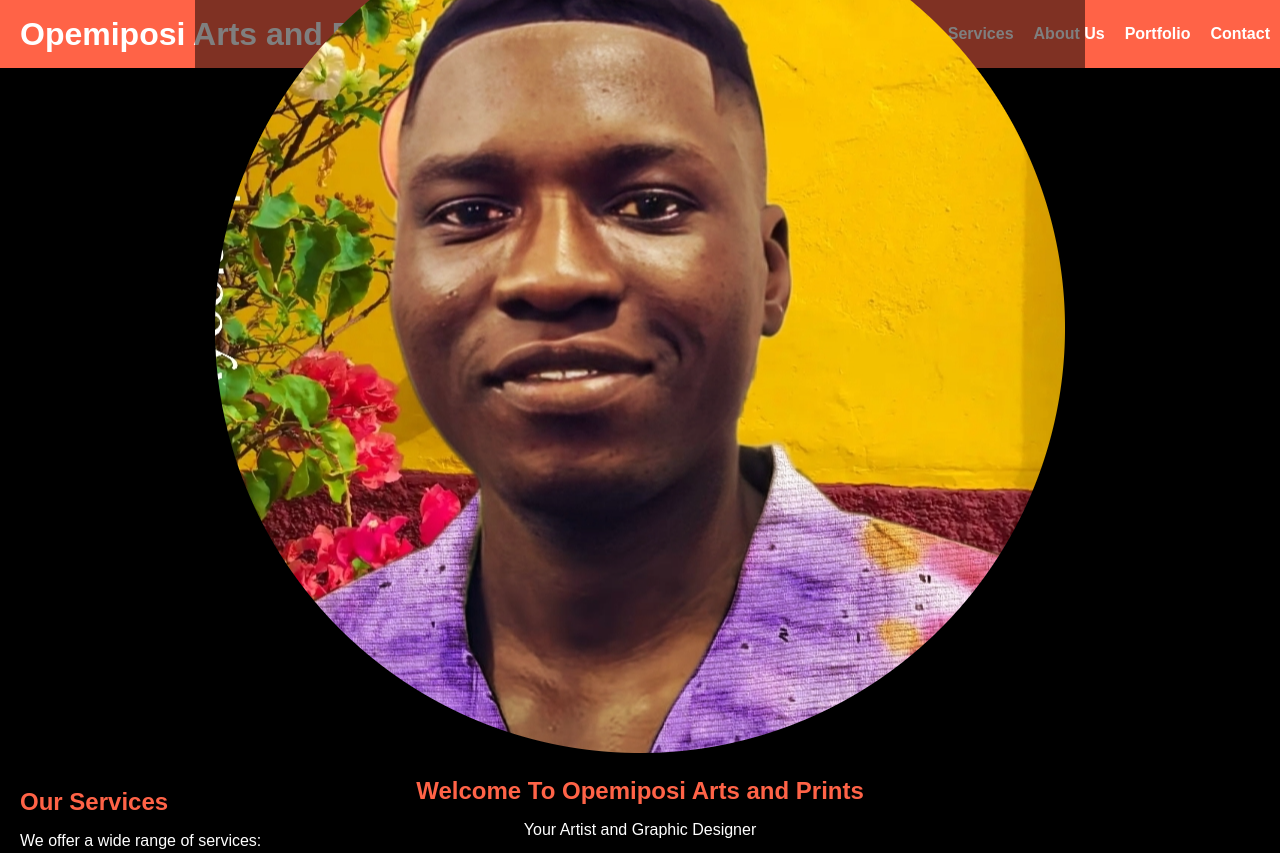
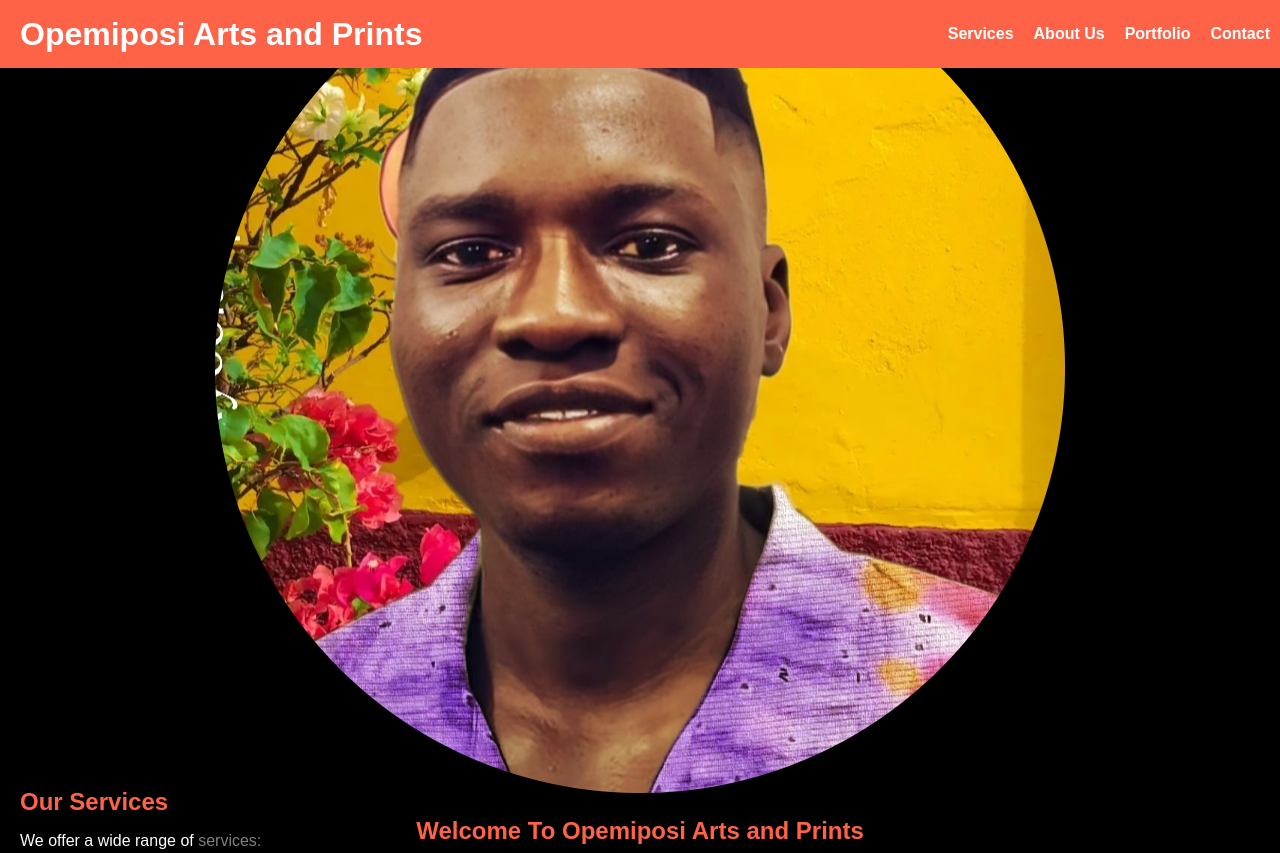
Before and after one commit to Opemiposiart/portfolio, a plain HTML site: page index.html in a window 1280 px wide. Shown: the top 853 px of the page. Drawn offline with Linux system fonts and the light colour scheme.

Commit message:
Update style.css

```diff
--- a/style.css
+++ b/style.css
@@ -10,6 +10,8 @@ body {
             background-color: tomato;
             color: white;
             padding: 15px 0;
+            position: relative;
+            z-index: 1000;
         }
 
         .header-content {
@@ -56,8 +58,13 @@ body {
             justify-content: center;
             text-align: center;
             color: white;
+            position: relative;
         }
-
+         #hero img{
+            max-width: 300px;
+            height: auto;
+            margin-top: 80px;
+         }
         .hero-content {
             background-color: rgba(0, 0, 0, 0.5);
             padding: 20px;
```
